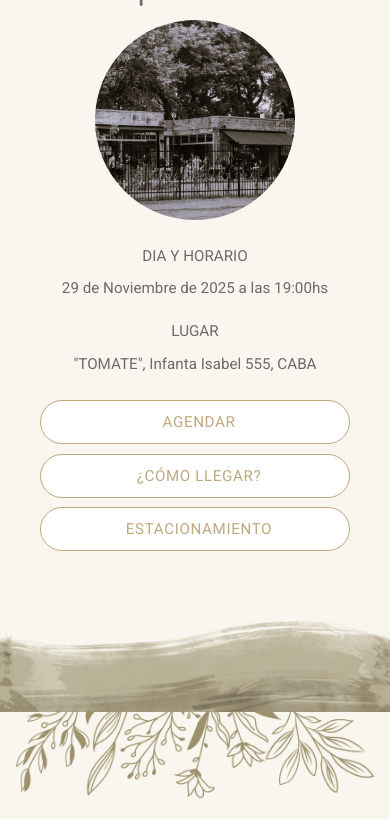
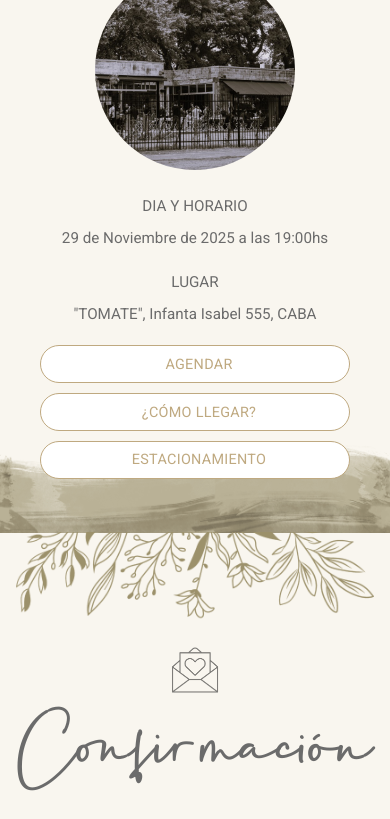
Before and after one commit to carlosfurnari/wedding-cf, a React (Create React App) app: page / in a window 390 px wide. Shown: the part 1156-1975 px from the top of the page. Built offline with nearby package versions, Linux system fonts and the light colour scheme.

Commit message:
style: improve Ceremony component layout and responsiveness

```diff
--- a/src/components/Ceremony.css
+++ b/src/components/Ceremony.css
@@ -4,7 +4,8 @@
   border-radius: 16px;
   box-shadow: none; /* sin sombra para que el fondo sea protagonista */
   border: none;
-  margin: 2rem auto;
+  margin: 0 auto; /* centered inside flex container */
+  transform: translateY(-10px); /* move slightly up visually */
   padding: 2rem 1.5rem;
   max-width: 700px;
   min-height: unset;
@@ -82,19 +83,19 @@
 .ceremonyfiesta-buttons {
   display: flex;
   justify-content: center;
-  gap: 1rem;
-  margin-top: 1.5rem;
-  flex-wrap: wrap;
+  gap: 0.75rem;
+  margin-top: 1.2rem;
+  flex-wrap: nowrap; /* keep in a single line on desktop/tablet */
 }
 .ceremonyfiesta-btn {
   background: #fff;
   border: 1.5px solid var(--primary);
   color: var(--primary);
   border-radius: 28px;
-  padding: 0.6rem 1.2rem;
-  min-height: 44px; /* touch target */
-  font-size: 0.95rem;
-  letter-spacing: 0.04em;
+  padding: 0.48rem 0.9rem; /* smaller button */
+  min-height: 38px; /* still tap-friendly */
+  font-size: 0.9rem;
+  letter-spacing: 0.02em;
   text-transform: none;
   font-family: 'Roboto', sans-serif;
   cursor: pointer;
@@ -105,8 +106,8 @@
   justify-content: center;
   gap: 0.5rem;
   text-align: center;
-  flex: 1 1 260px; /* mismo ancho base para 2 por fila cuando quepa */
-  max-width: 420px;
+  flex: 0 0 auto; /* don't grow, keep compact */
+  max-width: none;
 }
 .ceremonyfiesta-btn:hover {
   background: var(--primary);
@@ -119,16 +120,30 @@
   width: 100%;
   /* Full viewport like the hero */
   min-height: 100vh;
+  min-height: 100svh; /* modern mobile viewport units */
   display: flex;
   align-items: center;
   justify-content: center;
-  padding-top: 2rem;
-  padding-bottom: 160px; /* reserve space for wave */
+  padding: 0; /* avoid extra height beyond viewport */
   background-color: transparent;
   background-attachment: scroll; /* safer on mobile */
   position: relative;
   scroll-snap-align: center;
   scroll-snap-stop: always;
+}
+
+.ceremonyfiesta-bg::before {
+  content: '';
+  position: absolute;
+  left: 0;
+  right: 0;
+  top: -1px; /* overlap slightly to avoid gaps */
+  height: 160px; /* top wave height */
+  background: url('../assets/wave-mid-brush.png') no-repeat 50% 0;
+  background-size: 100% 100%; /* fill width and height */
+  transform: rotate(180deg); /* rotate 180° vertically */
+  pointer-events: none;
+  z-index: 0;
 }
 
 .ceremonyfiesta-bg::after {
@@ -146,19 +161,21 @@
 
 @media (max-width: 768px) {
   .ceremonyfiesta-bg {
-    min-height: 100vh;
-    padding-top: 1.5rem;
-    padding-bottom: 120px;
+  min-height: 100vh;
+  min-height: 100svh;
+  padding: 0;
   }
+  .ceremonyfiesta-bg::before { height: 120px; }
   .ceremonyfiesta-bg::after { height: 120px; }
 }
 
 @media (max-width: 480px) {
   .ceremonyfiesta-bg {
-    min-height: 100vh;
-    padding-top: 1.2rem;
-    padding-bottom: 96px;
+  min-height: 100vh;
+  min-height: 100svh;
+  padding: 0;
   }
+  .ceremonyfiesta-bg::before { height: 96px; }
   .ceremonyfiesta-bg::after { height: 96px; }
 }
 
@@ -186,7 +203,7 @@
   .ceremonyfiesta-buttons {
   flex-direction: column;
   align-items: stretch;
-  gap: 0.6rem;
+  gap: 0.6rem; /* stack on mobile */
   }
   .ceremonyfiesta-btn {
   width: 100%;
```
